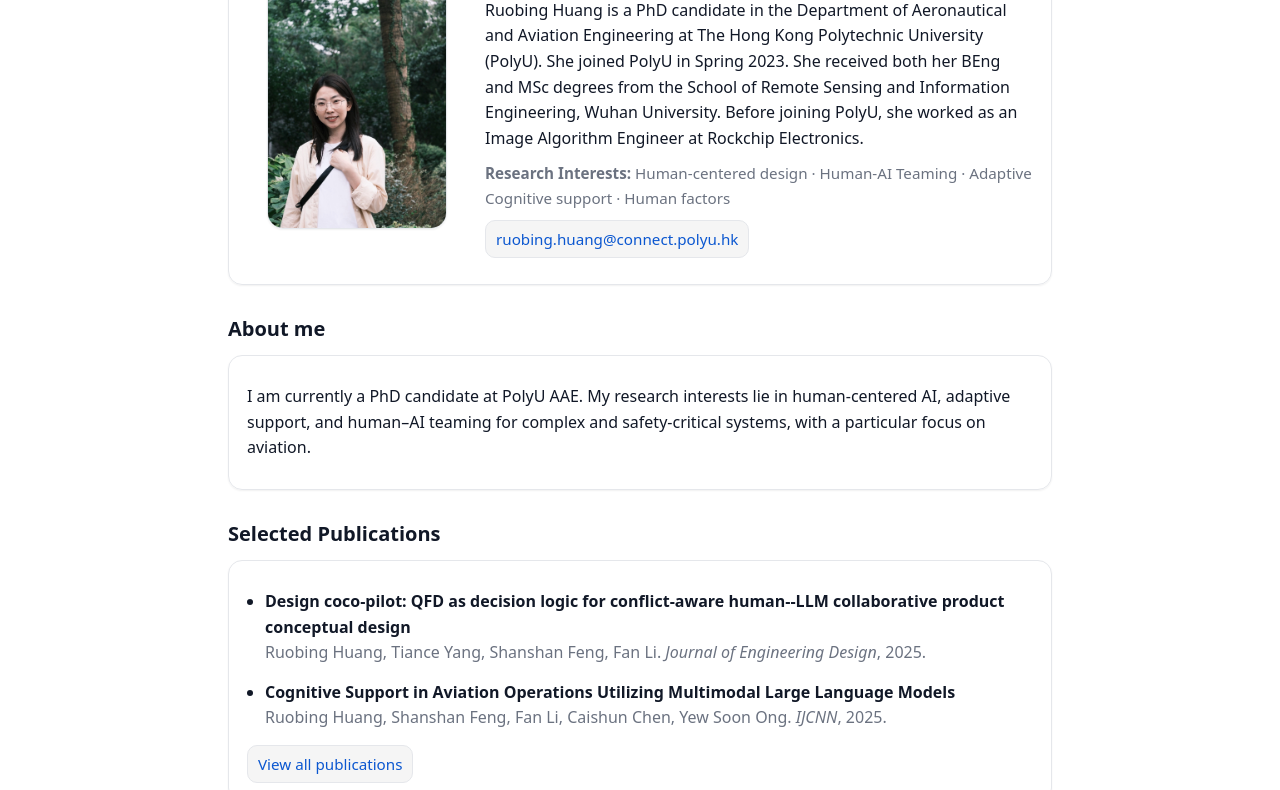
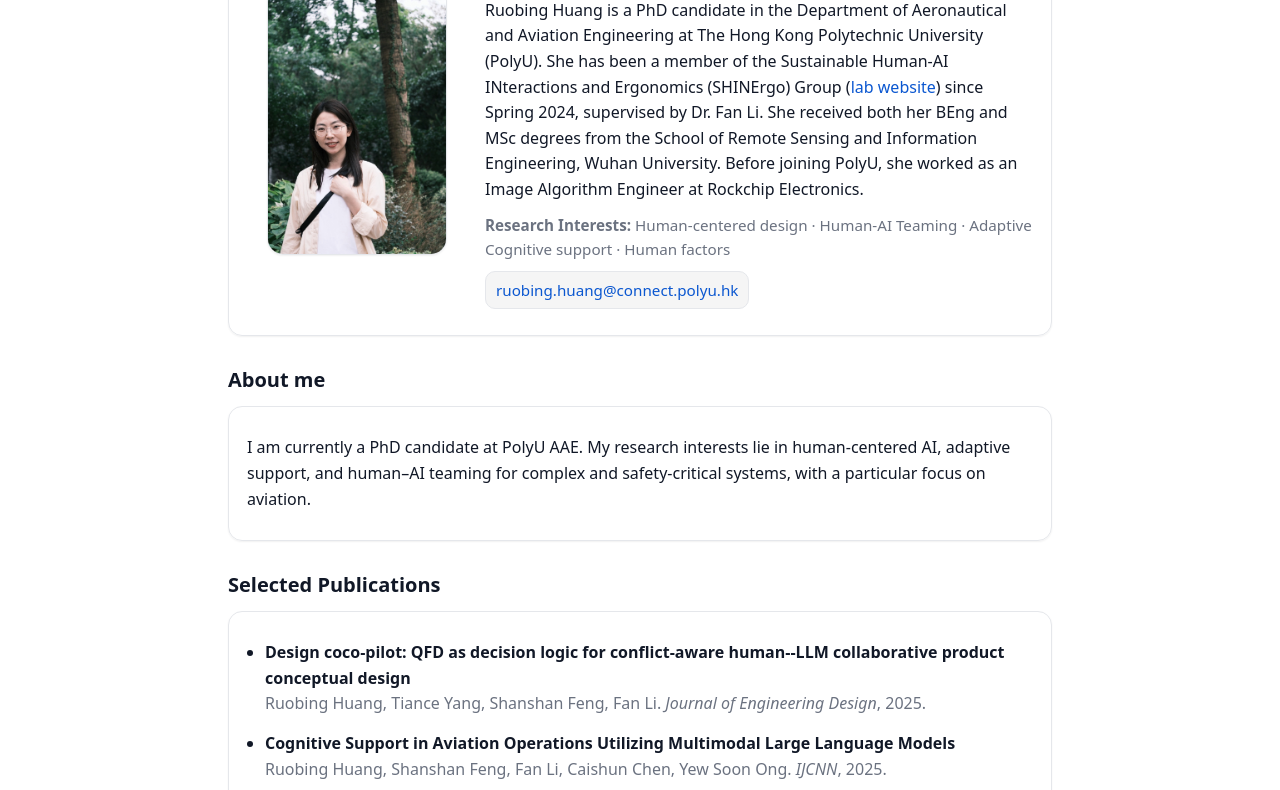
Before and after one commit to RuobingHuang/RuobingHuang.github.io, a website: page index.html in a window 1280 px wide. Shown: the part 163-953 px from the top of the page. Drawn offline with Linux system fonts and the light colour scheme.

Commit message:
Revise biography for Ruobing Huang
Updated biography to include SHINErgo Group membership and supervisor information.

```diff
--- a/index.html
+++ b/index.html
@@ -28,11 +28,14 @@
       <h1 style="margin-top:0;">Ruobing Huang</h1>
 
       <p>
-        Ruobing Huang is a PhD candidate in the Department of Aeronautical and Aviation Engineering at The Hong Kong Polytechnic University (PolyU).
-        She joined PolyU in Spring 2023.
-        She received both her BEng and MSc degrees from the School of Remote Sensing and Information Engineering, Wuhan University.
-        Before joining PolyU, she worked as an Image Algorithm Engineer at Rockchip Electronics.
+          Ruobing Huang is a PhD candidate in the Department of Aeronautical and Aviation Engineering at The Hong Kong Polytechnic University (PolyU).
+          She has been a member of the Sustainable Human-AI INteractions and Ergonomics (SHINErgo) Group
+          (<a href="https://shineergo.wixsite.com/homepage" target="_blank" rel="noopener">lab website</a>)
+          since Spring 2024, supervised by Dr. Fan Li.
+          She received both her BEng and MSc degrees from the School of Remote Sensing and Information Engineering, Wuhan University.
+          Before joining PolyU, she worked as an Image Algorithm Engineer at Rockchip Electronics.
       </p>
+
 
       <p class="small">
         <strong>Research Interests:</strong> Human-centered design · Human-AI Teaming · Adaptive Cognitive support · Human factors
```
